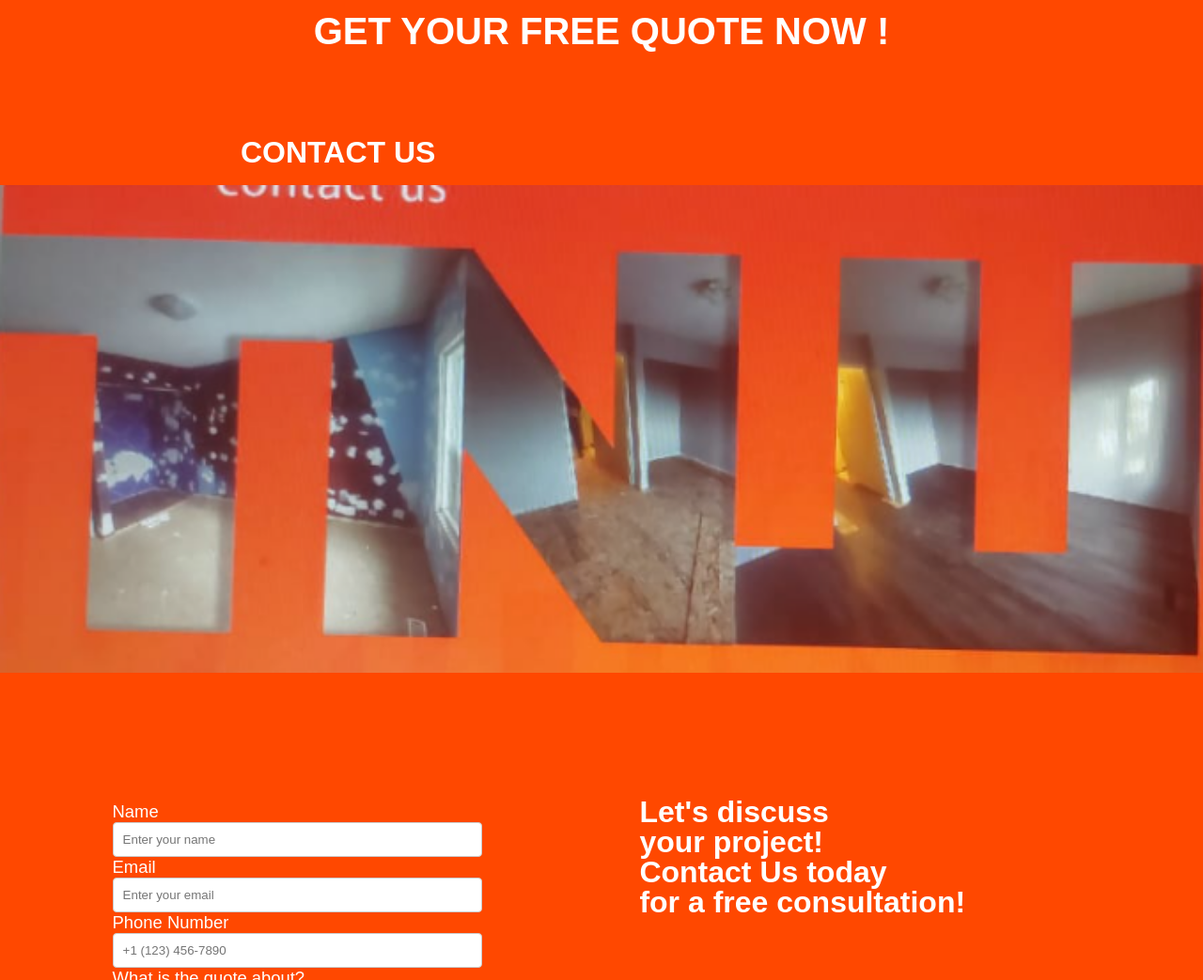
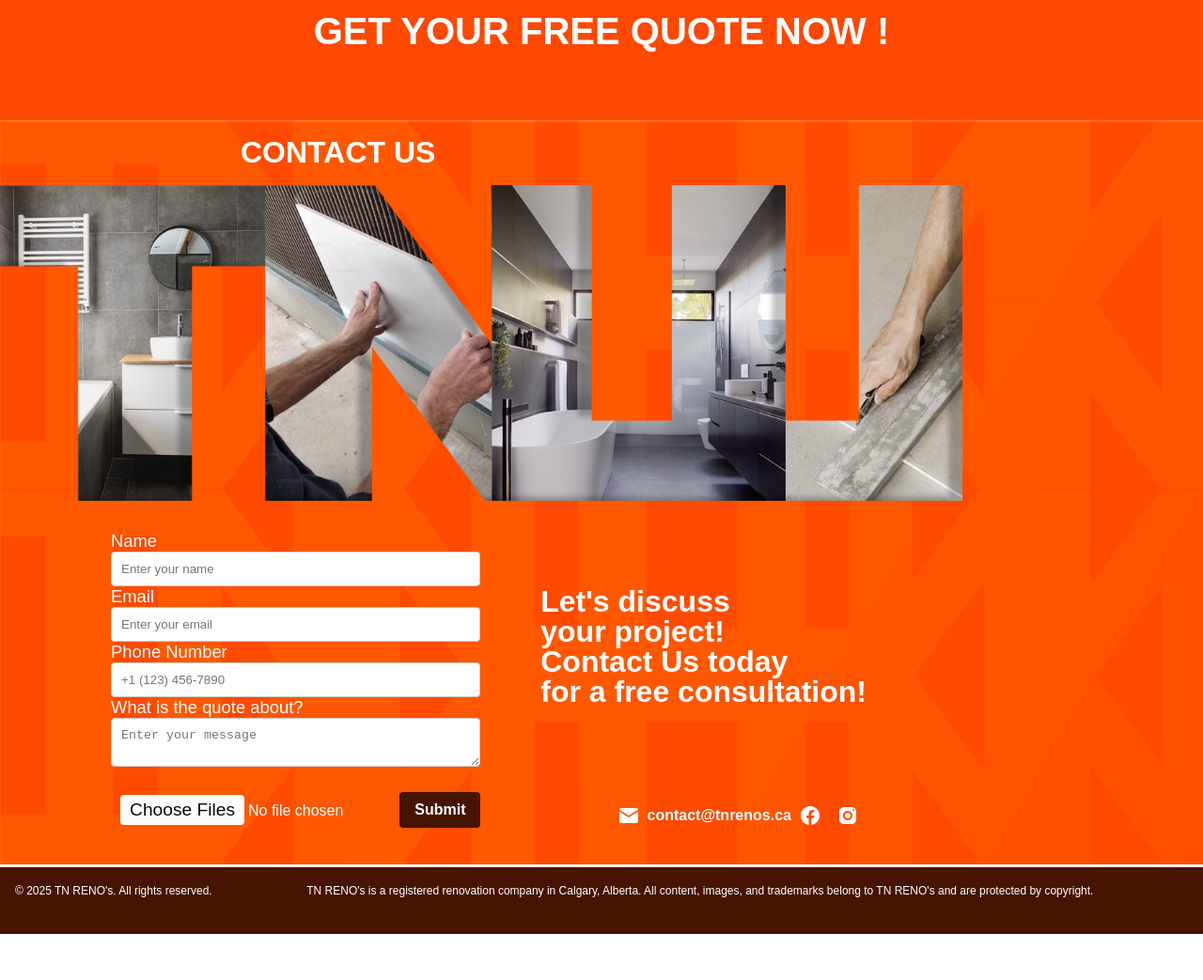
Before and after one commit to BMHDI/TNRENOs, a website: page index.html in a window 1280 px wide. Shown: the part 1380-2423 px from the top of the page at 94% size. After the commit the page ends 2374 px from the top, so only its background shows below. Drawn offline with Linux system fonts and the light colour scheme.

Commit message:
some stylings

```diff
--- a/index.html
+++ b/index.html
@@ -94,9 +94,10 @@
     <!-- contact us -->
     <div id="contact-us" class="contact-us">
       <div class="contact-us-h2">Contact Us</div>
+      <div class="contact-us-wrapper">
       <img
         class="contact-us-image"
-        src="./assets/image.png"
+        src="./assets/Pattern-02.png"
         alt=""
         class="contact-us-image"
       />
@@ -177,6 +178,7 @@
           </div>
         </div>
       </div>
+      </div>
     </div>
     <div class="footer">
       <div class="footer-text">
--- a/styles.css
+++ b/styles.css
@@ -270,9 +270,19 @@
   border-radius: 4px;
   box-sizing: border-box;
 }
+.contact-us-wrapper {
+  display: flex;
+  align-items: center;
+  justify-content: center;
+  flex-direction: column;
+}
 
 .contact-us {
-  background-color: #ff4800;
+  background-image: url("./assets/backround\ C.U.png");
+  display: flex;
+  flex-direction: column;
+  justify-content: center;
+  align-items: flex-start;
 }
 .submit {
   background-color: #461401;
@@ -325,6 +335,7 @@
   justify-content: space-evenly;
   align-items: flex-end;
   gap: 1rem;
+  max-width: 1200px;
 }
 @media screen and (max-width: 768px) {
   .form-container {
@@ -339,6 +350,11 @@
     align-items: center;
     width: 80% !important;
     padding: 0 !important;
+  }
+  .footer {
+    flex-direction: column ! important;
+
+
   }
 }
 .submit-container {
@@ -378,7 +394,7 @@
 }
 
 .contact-us-image {
-  width: 100dvw;
+  width: 80dvw;
   height: auto;
 }
 .footer {
@@ -411,9 +427,9 @@
 }
 
 .contact-us-text-container {
-  width: 40%;
+
   display: flex;
   flex-direction: column;
   justify-content: space-between;
-  padding: 4rem 1rem;
+
 }
```
Also changed, not shown: assets/Pattern-02.png (added), assets/backround C.U.png (added).
